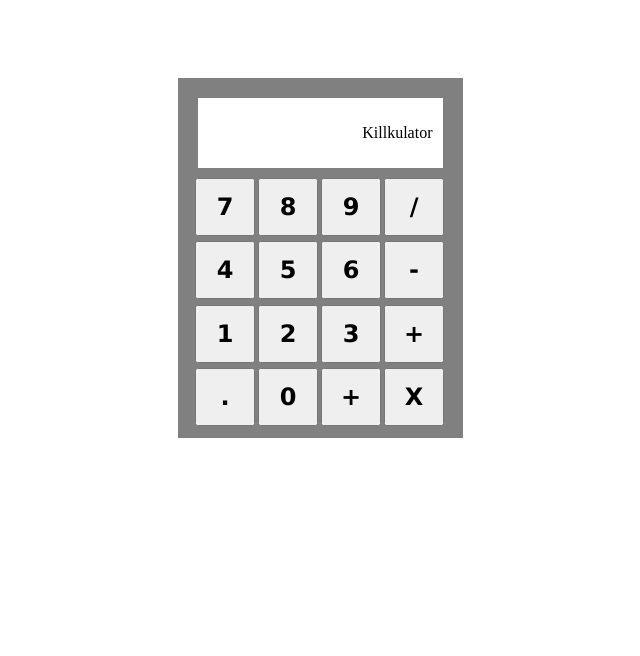
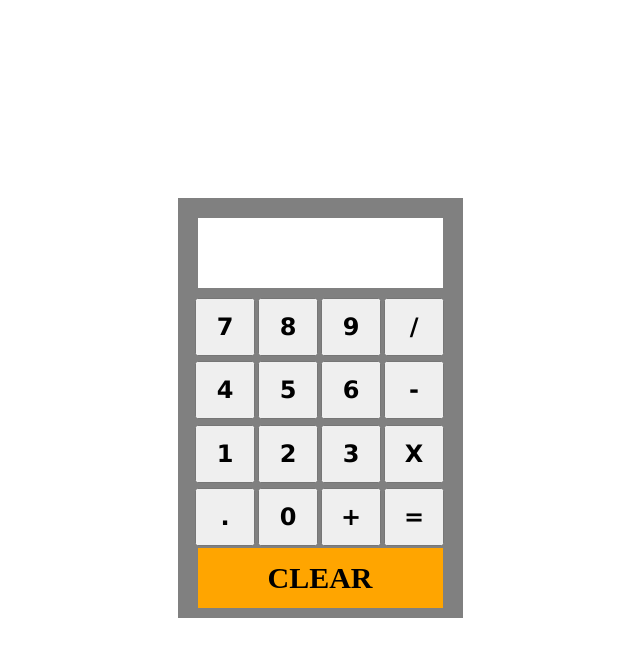
Before and after one commit to ZenPandaOoO/zenCalculatorOoO, a plain HTML site: page index.html in a window 1280 px wide. Shown: the whole page, without its empty margins (320-960 px from the left). Drawn offline with Linux system fonts and the light colour scheme.

Commit message:
added clear button. display is showing buttons pressed

```diff
--- a/index.html
+++ b/index.html
@@ -10,6 +10,7 @@
 <div id = "calculator">
     <div id = "display"></div>
     <div id = "buttons"></div>
+    <div id = "clear"></div>
 </div>
 <script src="main.js"></script>
 </body>
--- a/main.js
+++ b/main.js
@@ -1,14 +1,26 @@
 const input = ["7", "8", "9", "/", "4", "5", "6", "-",
-    "1", "2", "3", "+", ".", "0", "+", "X"];
+    "1", "2", "3", "X", ".", "0", "+", "="];
 
 const buttons = document.getElementById("buttons");
+const display = document.getElementById("display");
+const clear = document.getElementById("clear");
+console.log(clear);
+
 
 for (let i = 0; i < 16; i++) {
     const btn = document.createElement("button");
     btn.textContent = input[i];
     btn.className = "button-text";
+
+    btn.addEventListener("click", () => {
+        display.textContent += btn.textContent;
+    })
+
     buttons.appendChild(btn);
 }
 
-const display = document.getElementById("display");
-display.textContent = "Killkulator";
+clear.textContent = "CLEAR";
+clear.addEventListener("click", () => {
+    console.log("clear!!");
+    display.textContent = "";
+})
--- a/styles.css
+++ b/styles.css
@@ -2,7 +2,7 @@ body {
     display: flex;
     justify-content: center;
     align-items: center;
-    height: 500px;
+    height: 100vh;
 }
 
 #calculator {
@@ -21,6 +21,8 @@ body {
     height: 250px;
 }
 
+
+
 #display {
     display: flex;
     width: 225px;
@@ -31,6 +33,29 @@ body {
 
     align-items: center;
     background-color: white;
+}
+
+#clear {
+    font-weight: 800;
+    font-size: 30px;
+    display: flex;
+    background-color: orange;
+    height: 40px;
+    width: 225px;
+    justify-content: center;
+    align-items: center;
+    padding: 10px;
+    user-select: none;
+}
+
+#clear:active {
+    background-color: orange;
+    transform: scale(0.95);
+    transition: transform 0.02s;
+}
+
+#clear:hover {
+    background-color: goldenrod;
 }
 
 .button-text {
@@ -44,3 +69,9 @@ body {
     width: 58px;
     height: 58px;
 }
+
+.button-text:active {
+    background-color: gray;
+    transform: scale(0.95);
+    transition: transform 0.02s;
+}
```
